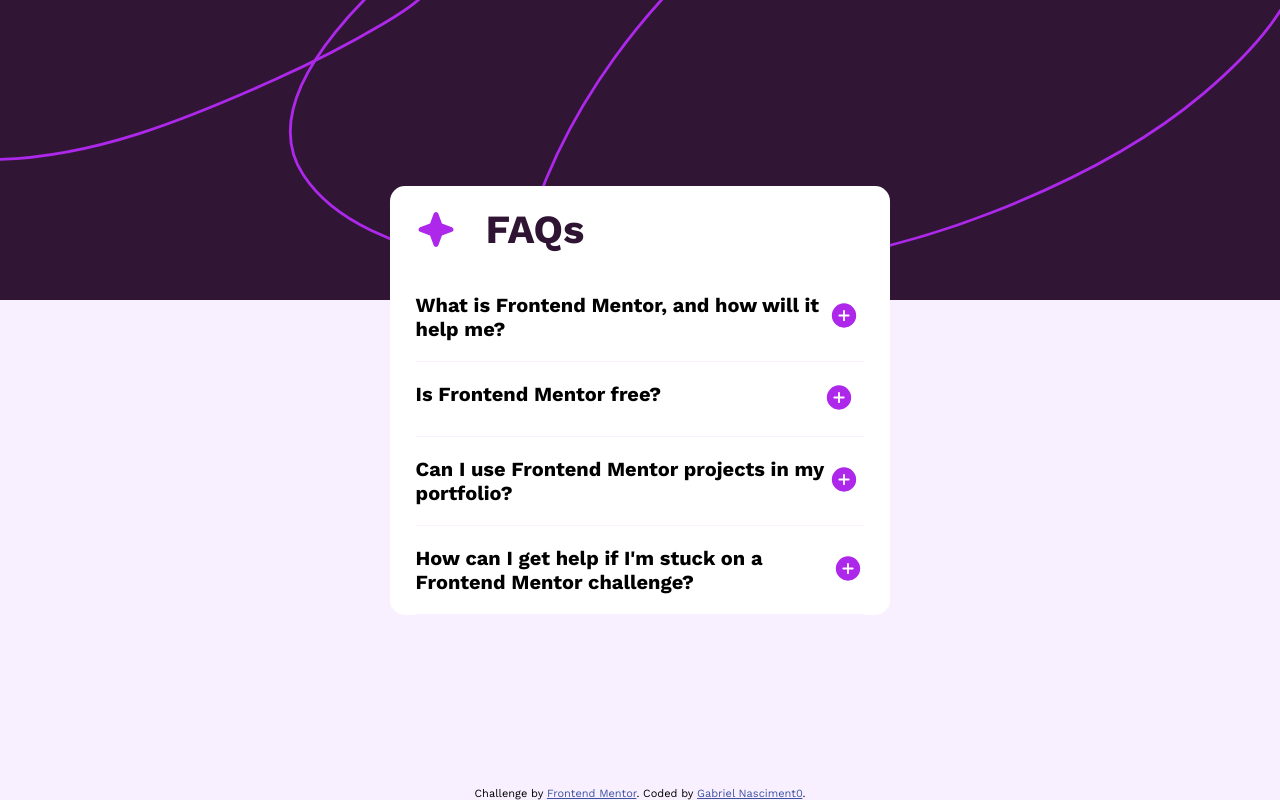
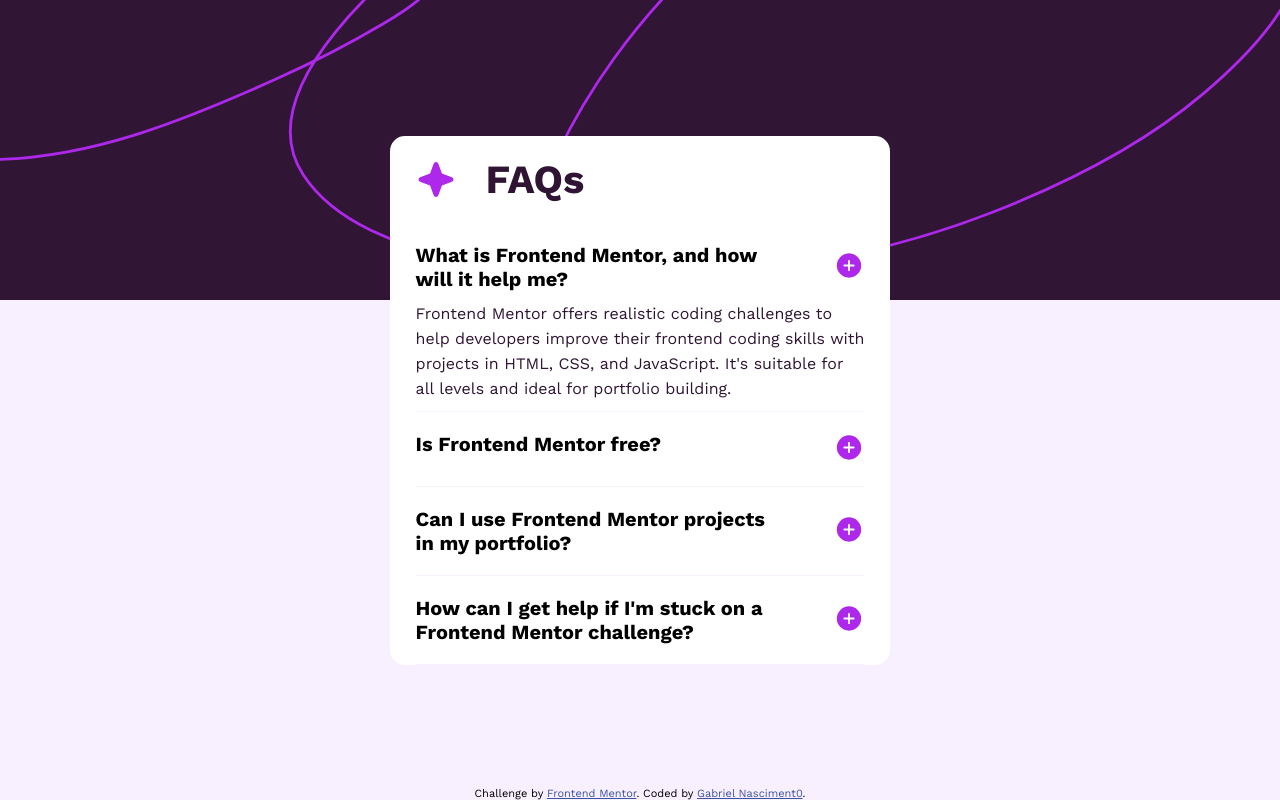
Before and after one commit to Gabriel-Nasciment0/FrontEnd_Mentor, a plain HTML site: page faq-accordion-main/index.html in a window 1280 px wide. Both pictures are taken after a click on the button 843 px from the left and 316 px from the top of the page. Drawn offline with nearby package versions, Linux system fonts and the light colour scheme.

Commit message:
finalizado

```diff
--- a/faq-accordion-main/index.html
+++ b/faq-accordion-main/index.html
@@ -42,7 +42,7 @@
                         </button>
                     </article>
                     <!--question-->
-                    <article class="answer">
+                    <article class="answer close">
                         <p>
                             Frontend Mentor offers realistic coding challenges
                             to help developers improve their frontend coding
@@ -65,7 +65,7 @@
                         </button>
                     </article>
                     <!--question-->
-                    <article class="answer">
+                    <article class="answer close">
                         <p>
                             Yes, Frontend Mentor offers both free and premium
                             coding challenges, with the free option providing
@@ -89,7 +89,7 @@
                         </button>
                     </article>
                     <!--question-->
-                    <article class="answer">
+                    <article class="answer close">
                         <p>
                             Yes, you can use projects completed on Frontend
                             Mentor in your portfolio. It's an excellent way to
@@ -113,7 +113,7 @@
                         </button>
                     </article>
                     <!--question-->
-                    <article class="answer">
+                    <article class="answer close">
                         <p>
                             The best place to get help is inside Frontend
                             Mentor's Discord community. There's a help channel
--- a/faq-accordion-main/script/script.js
+++ b/faq-accordion-main/script/script.js
@@ -0,0 +1,11 @@
+let buttons = document.querySelectorAll("button");
+
+buttons.forEach((button) => {
+    button.addEventListener("click", (event) => {
+        event.preventDefault();
+        const question = button.parentElement;
+        const answer = question.nextElementSibling;
+
+        answer.classList.toggle("open");
+    });
+});
--- a/faq-accordion-main/style/style.scss
+++ b/faq-accordion-main/style/style.scss
@@ -57,21 +57,28 @@
                     h2 {
                         flex: 1 1 auto;
                         font-size: 20px;
+                        cursor: pointer;
+                    }
+                    h2:hover {
+                        color: var(--Purple-600);
                     }
                     button {
+                        cursor: pointer;
                         background: none;
                         border: none;
-                        width: 50px;
+                        margin-left: 50px;
                     }
                 } //question
                 .answer {
                     font-size: 16px;
                     color: var(--Purple-950);
                     line-height: 25px;
-                    p {
-                        display: none;
-                    }
+                    display: none;
                 } //answer
+
+                .open {
+                    display: block;
+                }
             } //box
         } //container
     } //main
```
Also changed, not shown: faq-accordion-main/style/style.css, 1 other file.
